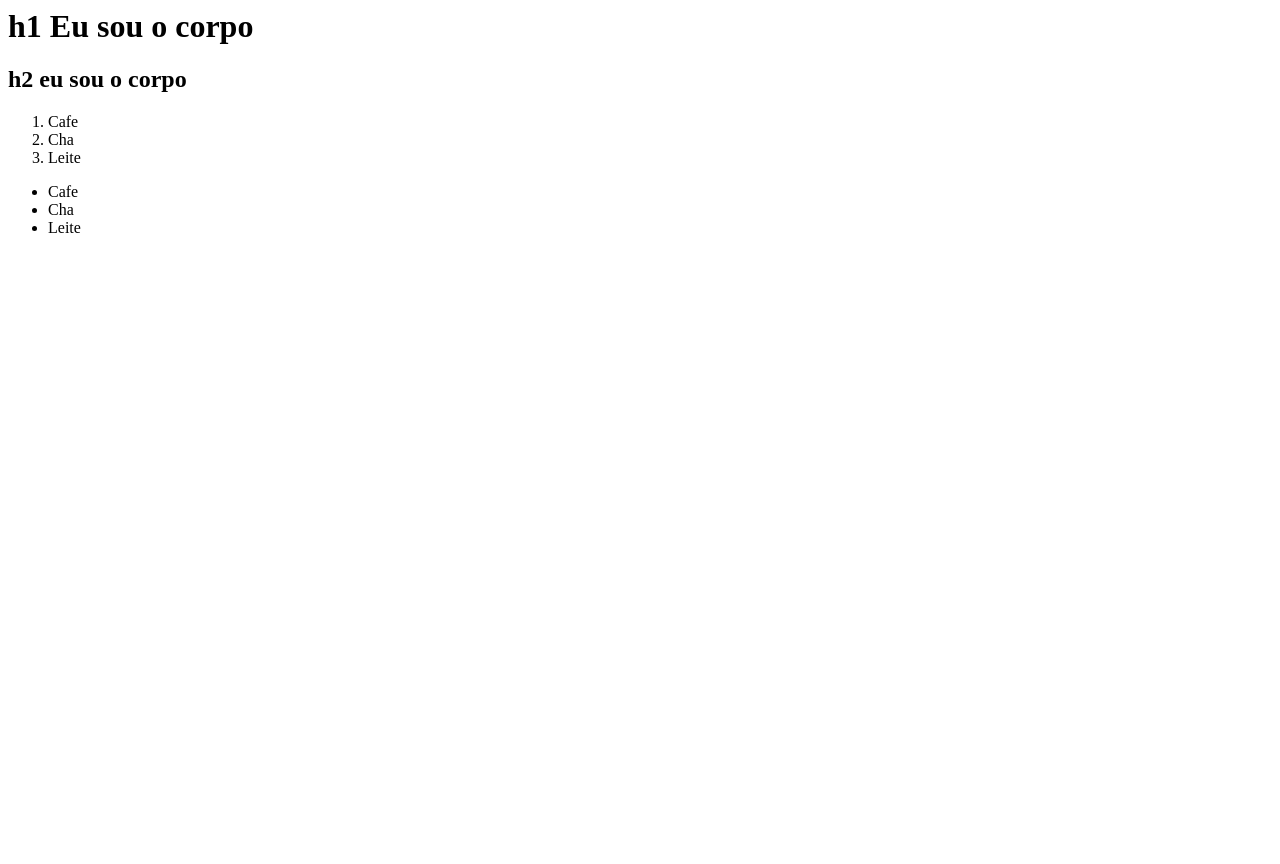
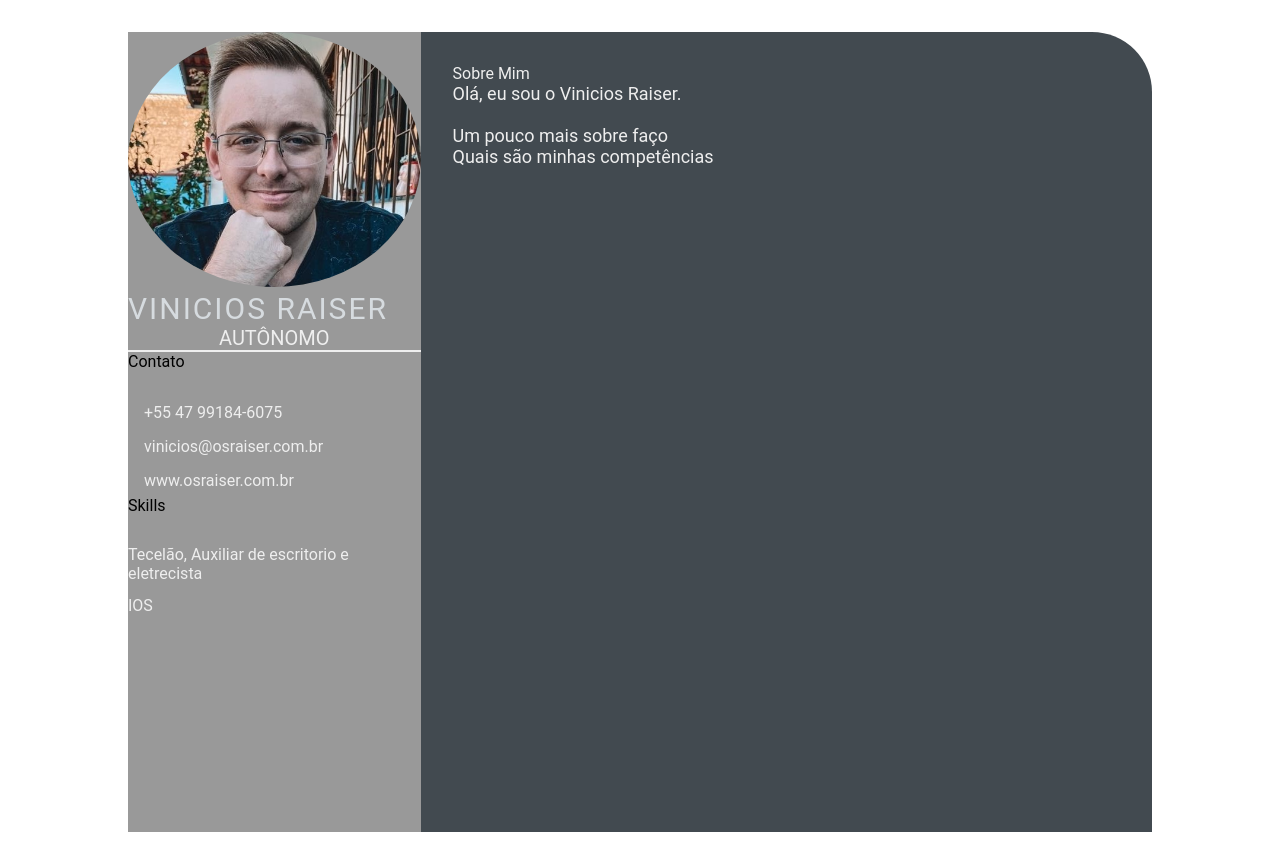
Before and after one commit to Raiservinicios/Raiservinicios.github.io, a plain HTML site: page index.html in a window 1280 px wide. Before the commit the page ends 800 px from the top, so only its background shows below. Drawn offline with Linux system fonts and the light colour scheme.

Commit message:
feature: add index.html

```diff
--- a/index.html
+++ b/index.html
@@ -1,20 +1,59 @@
-<html>
-    <head>
-        <title>
-            Olá eu sou a cabeca
-        </title>
-    </head>
-    <body>
-        <h1>h1 Eu sou o corpo</h1>
-        <h2>h2 eu sou o corpo</h2>
-    </body>
-    <ol>
-        <li>Cafe</li>
-        <li>Cha</li>
-        <li>Leite</li>
-    </ol>
-    <ul><li>Cafe</li>
-        <li>Cha</li>
-        <li>Leite</li>
-    </ul>
+<!DOCTYPE html>
+<html lang="en">
+
+<head>
+    <meta charset="UTF-8">
+    <meta http-equiv="X-UA-Compatible" content="IE=edge">
+    <meta name="viewport" content="width=device-width, initial-scale=1.0">
+    <title>Vinicios Raiser CV</title>
+
+    <link rel="stylesheet" href="style.css">
+
+</head>
+
+<body>
+    <main class="resume-contents">
+        <section class="left-section">
+            <section class="left-section-content">
+                <div class="profile">
+                    <img class="profile-image" src="img/profile-image.jpeg" alt="Profile image">
+                    <p class="name">Vinicios Raiser</p>
+                    <p class="profession">Autônomo</p>
+                </div>
+                <div class="contact-info">
+                    <p class="left title">Contato</p>
+                    <ul>
+                        <li><i class="fa fa-phone"></i>+55 47 99184-6075</li>
+                        <li><i class="fa fa-envelope"></i>vinicios@osraiser.com.br</li>
+                        <li><i class="fa fa-globe"></i>www.osraiser.com.br</li>
+                    </ul>
+                </div>
+                <div class="skills">
+                    <p class="left title">Skills</p>
+                    <ul>
+                        <li>
+                            <p>Tecelão, Auxiliar de escritorio e eletrecista</p>
+                        </li>
+                        <li>
+                            <p>IOS</p>
+                        </li>
+                    </ul>
+                </div>
+            </section>
+        </section>
+        <section class="right-section">
+            <div class="right-section-contents">
+                <section class="about gap">
+                    <div class="right-title">Sobre Mim</div>
+                    <p class="about-me-contents">
+                        Olá, eu sou o Vinicios Raiser.<br>
+                        <br> Um pouco mais sobre faço
+                        <br> Quais são minhas competências
+                    </p>
+                </section>
+            </div>
+        </section>
+    </main>
+</body>
+
 </html>
```
Also changed, not shown: Curriculo Vinicios.html (deleted, +0 -59 lines).
